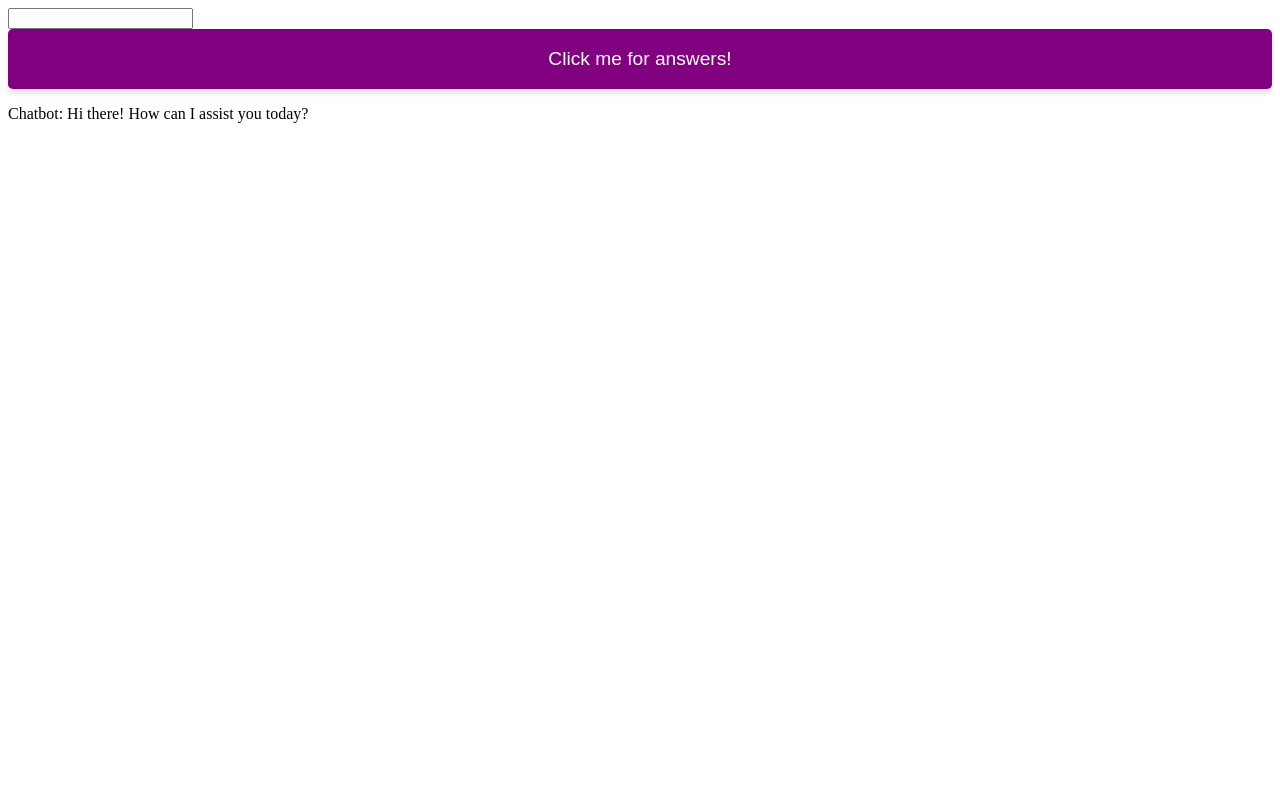
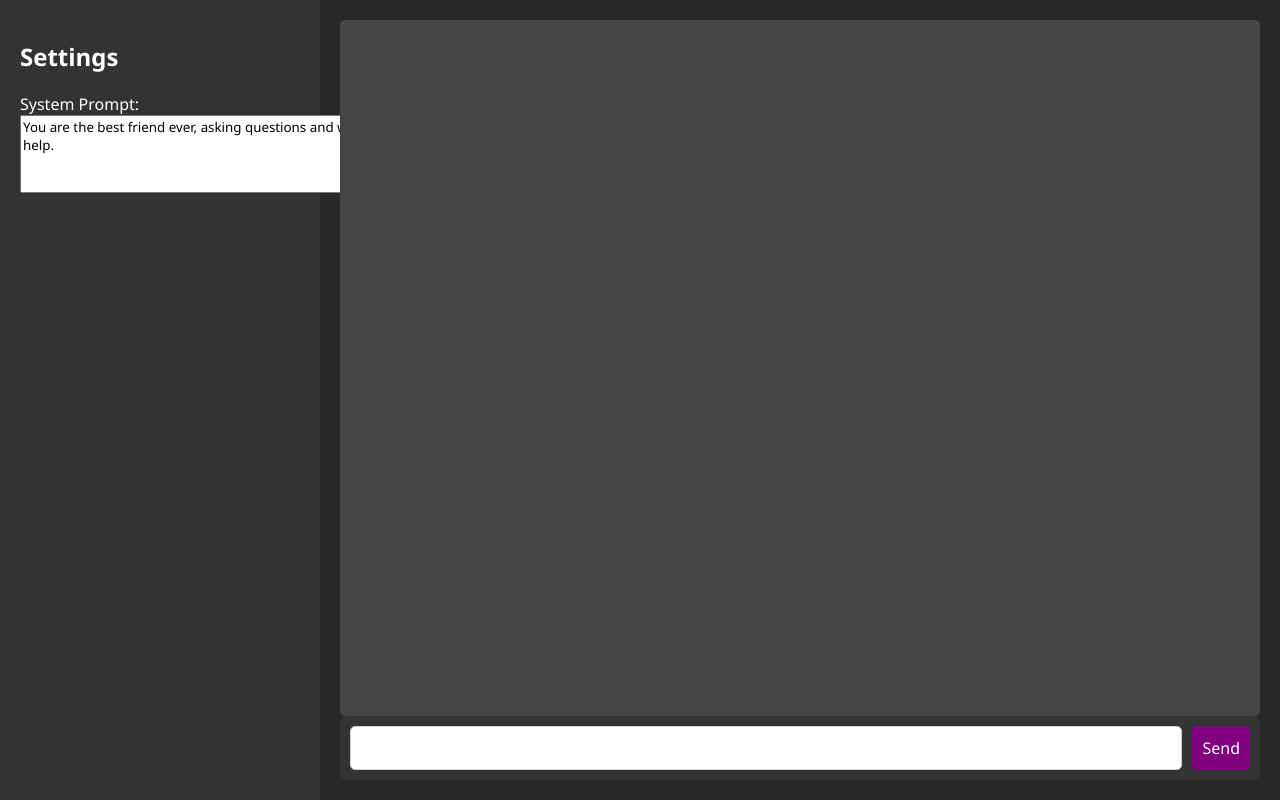
Before and after one commit to DrDavidL/vite-chat, a React (Vite) app in the folder ai-chat/: page / in a window 1280 px wide. Built offline with nearby package versions, Linux system fonts and the light colour scheme; the HTML template or start-up script is replaced by a standard one.

Commit message:
working!

```diff
--- a/ai-chat/src/App.css
+++ b/ai-chat/src/App.css
@@ -1,14 +1,84 @@
+* {
+  box-sizing: border-box;
+  font-family: "Segoe UI", Tahoma, Geneva, Verdana, sans-serif;
+}
+
+body {
+  background-color: rgb(39, 40, 41);
+  color: #ffffff;
+  margin: 0;
+  padding: 0;
+}
+
+.app-container {
+  display: flex;
+  height: 100vh;
+}
+
+.settings {
+  width: 25%;
+  padding: 20px;
+  background-color: #333;
+}
+
+.chat-container {
+  width: 75%;
+  display: flex;
+  flex-direction: column;
+  padding: 20px;
+}
+
+.chat-box {
+  flex: 1;
+  overflow-y: auto;
+  background-color: #444;
+  padding: 10px;
+  border-radius: 5px;
+}
+
+.user-message {
+  text-align: left;
+  margin: 10px 0;
+  padding: 10px;
+  background-color: #007bff;
+  border-radius: 5px;
+  color: white;
+}
+
+.bot-message {
+  text-align: left;
+  margin: 10px 0;
+  padding: 10px;
+  background-color: #6c757d;
+  border-radius: 5px;
+  color: white;
+}
+
+.input-container {
+  display: flex;
+  padding: 10px;
+  background-color: #333;
+  border-radius: 5px;
+}
+
+input {
+  flex: 1;
+  padding: 10px;
+  margin-right: 10px;
+  border: 1px solid #ccc;
+  border-radius: 5px;
+  font-size: 1em;
+}
+
 button {
-  width: 100%;
-  padding: 1em;
+  padding: 10px;
   background-color: #800080; /* Purple color */
   color: #fff;
   border: none;
-  border-radius: 0.25em;
+  border-radius: 5px;
   cursor: pointer;
   transition: background-color 0.3s ease-in-out;
-  font-size: 1.2em;
-  box-shadow: 0 0.25em 0.25em rgba(0, 0, 0, 0.1);
+  font-size: 1em;
 }
 
 button:hover {
--- a/ai-chat/src/App.tsx
+++ b/ai-chat/src/App.tsx
@@ -6,6 +6,7 @@ function App() {
   const [response, setResponse] = useState<string>("Hi there! How can I assist you today?");
   const [value, setValue] = useState<string>("");
   const [conversation, setConversation] = useState<{ role: string, content: string }[]>([]);
+  const [systemPrompt, setSystemPrompt] = useState<string>("You are the best friend ever, asking questions and wanting to help.");
 
   const onChange = (e: React.ChangeEvent<HTMLInputElement>) => setValue(e.target.value);
 
@@ -14,7 +15,7 @@ function App() {
     const newConversation = [...conversation, userMessage];
     setConversation(newConversation);
 
-    const response = await axios.post("http://localhost:3005/chatbot", { question: value });
+    const response = await axios.post("http://localhost:3006/chatbot", { question: value });
     const assistantMessage = { role: "assistant", content: response.data };
     setConversation([...newConversation, assistantMessage]);
 
@@ -22,15 +23,31 @@ function App() {
   };
 
   return (
-    <div className="container">
-      <div>
-        <input type="text" value={value} onChange={onChange} />
+    <div className="app-container">
+      <div className="settings">
+        <h2>Settings</h2>
+        <div>
+          <label>System Prompt:</label>
+          <textarea
+            value={systemPrompt}
+            onChange={(e) => setSystemPrompt(e.target.value)}
+            rows={4}
+            cols={50}
+          />
+        </div>
       </div>
-      <div>
-        <button onClick={handleSubmit}>Click me for answers!</button>
-      </div>
-      <div>
-        <p>Chatbot: {response}</p>
+      <div className="chat-container">
+        <div className="chat-box">
+          {conversation.map((msg, index) => (
+            <div key={index} className={msg.role === "user" ? "user-message" : "bot-message"}>
+              <strong>{msg.role === "user" ? "User: " : "Bot: "}</strong>{msg.content}
+            </div>
+          ))}
+        </div>
+        <div className="input-container">
+          <input type="text" value={value} onChange={onChange} />
+          <button onClick={handleSubmit}>Send</button>
+        </div>
       </div>
     </div>
   );
```
Also changed, not shown: ai-chat/server.js (+4 -5 lines).
